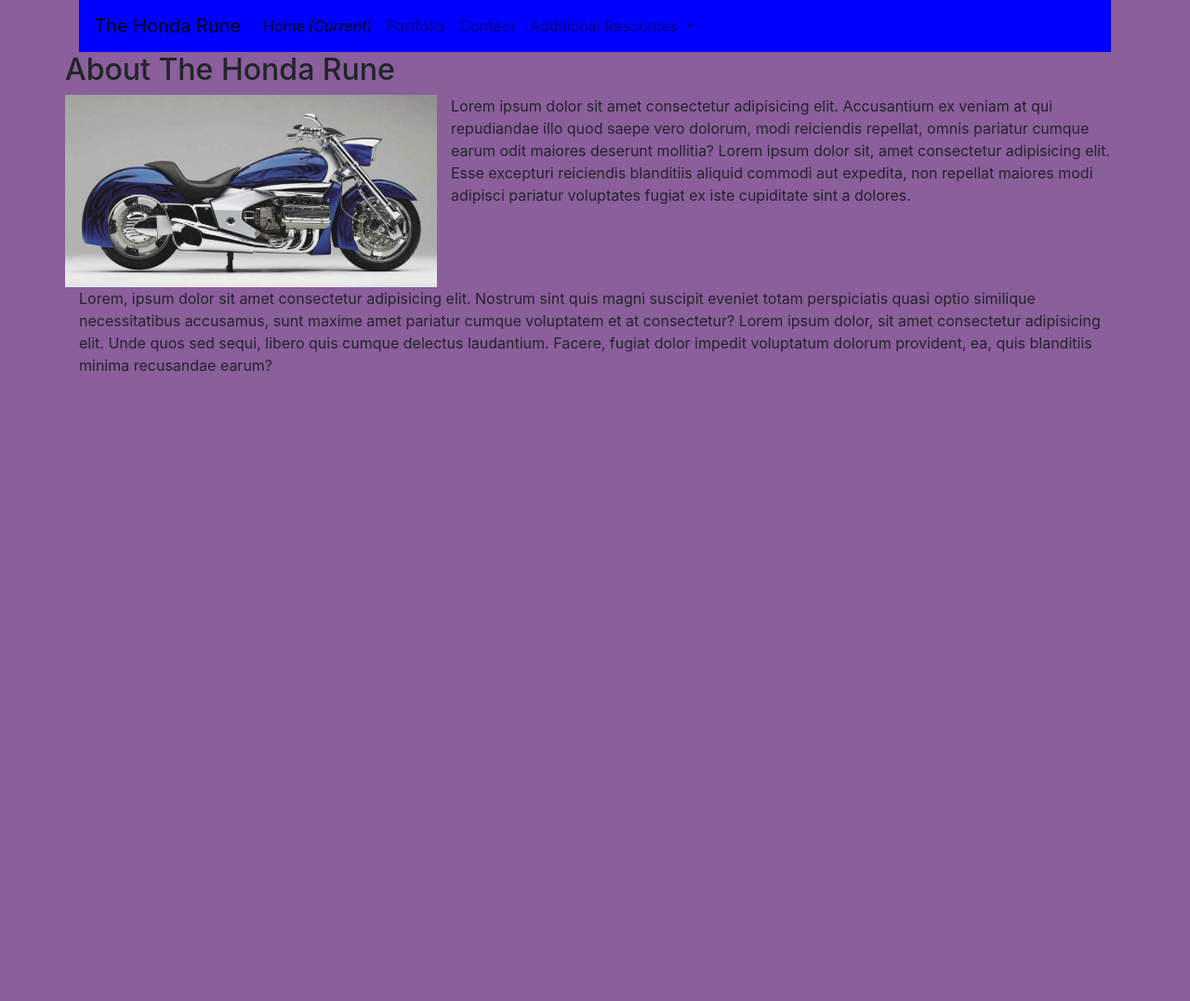
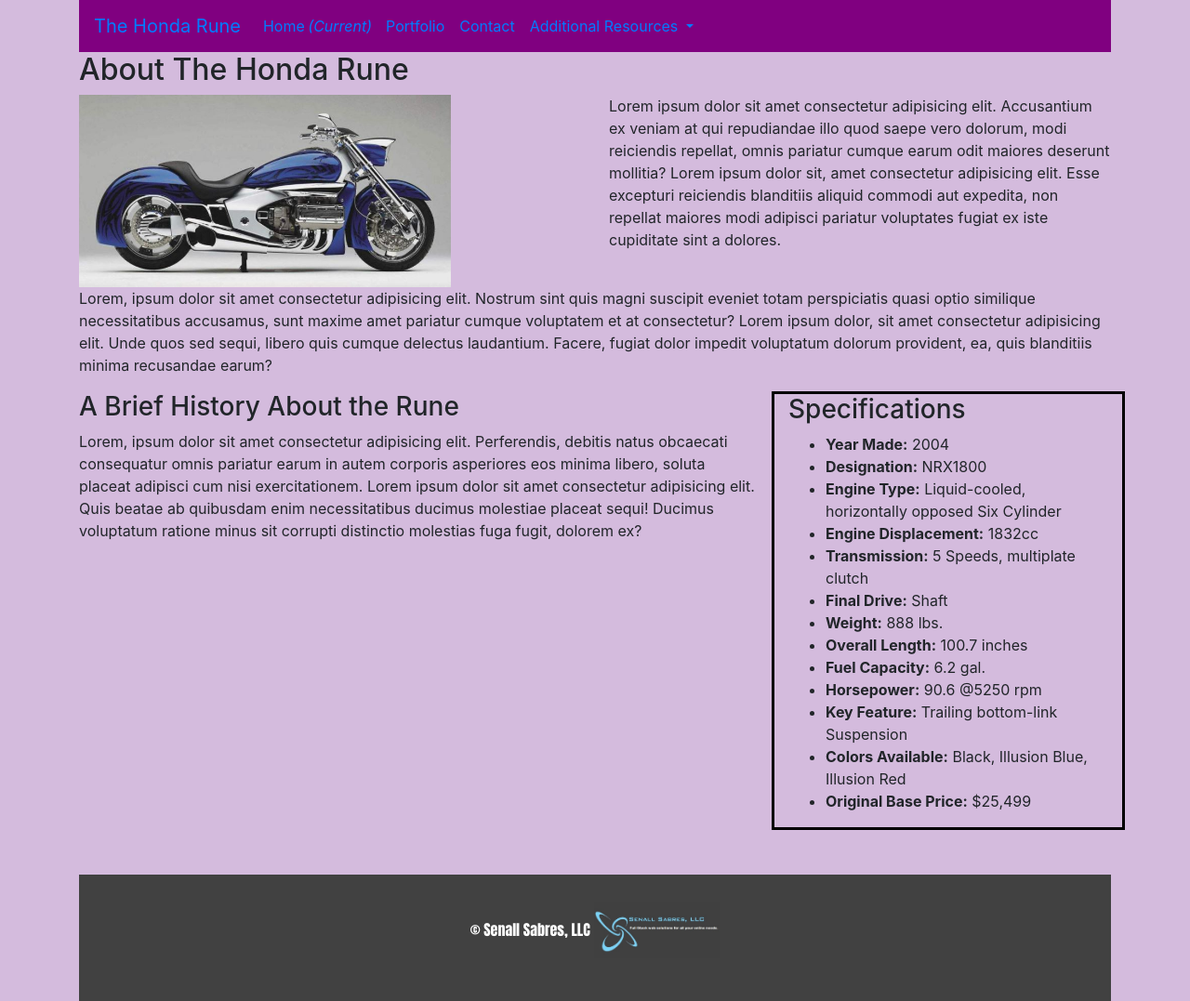
Before and after one commit to mrllanes/Portfolio, a plain HTML site: page index.html in a window 1280 px wide. Shown: the whole page at 93% size. Before the commit the page ends 800 px from the top, so only its background shows below. Drawn offline with nearby package versions, Linux system fonts and the light colour scheme.

Commit message:
Updates to index adding main body content

```diff
--- a/index.html
+++ b/index.html
@@ -12,7 +12,7 @@
 
 <!--Navigation Bar for all pages are the same-->
     <div class="container">
-        <nav class="navbar navbar-expand-lg navbar-light bg-light">
+        <nav class="navbar navbar-expand-lg bg-light text-light">
             <a class="navbar-brand" href="#">The Honda Rune</a>
             <button class="navbar-toggler" type="button" data-toggle="collapse" data-target="#navbarNavDropdown" aria-controls="navbarNavDropdown" aria-expanded="false" aria-label="Toggle navigation">
                 <span class="navbar-toggler-icon"></span>
@@ -49,13 +49,13 @@
     <div class="container">
         <!--First Row for Header/Title-->
         <div class="row">
-            <header>
+            <div class="col">
                 <h2>About The Honda Rune</h2>
-            </header>
+            </div>
         </div>
         <!--Second Row for Main image and quick description-->
         <div class="row">
-            <div class="col-">
+            <div class="col">
                 <img src="images/Rune04.jpg" width="400px" alt="Illusion Blue image of Rune, no rider">
             </div>
             <div class="col-sm">
@@ -67,12 +67,44 @@
                 <p>Lorem, ipsum dolor sit amet consectetur adipisicing elit. Nostrum sint quis magni suscipit eveniet totam perspiciatis quasi optio similique necessitatibus accusamus, sunt maxime amet pariatur cumque voluptatem et at consectetur? Lorem ipsum dolor, sit amet consectetur adipisicing elit. Unde quos sed sequi, libero quis cumque delectus laudantium. Facere, fugiat dolor impedit voluptatum dolorum provident, ea, quis blanditiis minima recusandae earum?</p>
             </div>
         </div>
+        <!--Main Content-->
+        <div class="row">
+            <div class="col-8">
+                <h3>A Brief History About the Rune</h3>
+                <p>Lorem, ipsum dolor sit amet consectetur adipisicing elit. Perferendis, debitis natus obcaecati consequatur omnis pariatur earum in autem corporis asperiores eos minima libero, soluta placeat adipisci cum nisi exercitationem. Lorem ipsum dolor sit amet consectetur adipisicing elit. Quis beatae ab quibusdam enim necessitatibus ducimus molestiae placeat sequi! Ducimus voluptatum ratione minus sit corrupti distinctio molestias fuga fugit, dolorem ex?</p>
+            </div>
+            <div class="col col-list">
+                <h3>Specifications</h3>
+                    <ul>
+                        <li><strong>Year Made:</strong> 2004</li>
+                        <li><strong>Designation:</strong> NRX1800</li>
+                        <li><strong>Engine Type:</strong> Liquid-cooled, horizontally opposed Six Cylinder</li>
+                        <li><strong>Engine Displacement:</strong> 1832cc</li>
+                        <li><strong>Transmission:</strong> 5 Speeds, multiplate clutch</li>
+                        <li><strong>Final Drive:</strong> Shaft</li>
+                        <li><strong>Weight:</strong> 888 lbs.</li>
+                        <li><strong>Overall Length:</strong> 100.7 inches</li>
+                        <li><strong>Fuel Capacity:</strong> 6.2 gal.</li>
+                        <li><strong>Horsepower:</strong> 90.6 @5250 rpm</li>
+                        <li><strong>Key Feature:</strong> Trailing bottom-link Suspension</li>
+                        <li><strong>Colors Available:</strong> Black, Illusion Blue, Illusion Red</li>
+                        <li><strong>Original Base Price:</strong> $25,499</li>
+                    </ul>
+                </div>
+        </div>
     </div>
 
-    <footer>
+    <br>
+    <br>
 
-    </footer>
+    <!--Footer Area-->
+    <div class="container">
+        <footer>
+            <p>&copy; Senall Sabres, LLC <img src="images/sslogo.jpg" height="60px"></p>
+        </footer>
+    </div>
 
+    <!--Bootstrap Script source links-->
     <script src="https://code.jquery.com/jquery-3.5.1.slim.min.js" integrity="sha384-DfXdz2htPH0lsSSs5nCTpuj/zy4C+OGpamoFVy38MVBnE+IbbVYUew+OrCXaRkfj" crossorigin="anonymous"></script>
     <script src="https://cdn.jsdelivr.net/npm/bootstrap@4.5.3/dist/js/bootstrap.bundle.min.js" integrity="sha384-ho+j7jyWK8fNQe+A12Hb8AhRq26LrZ/JpcUGGOn+Y7RsweNrtN/tE3MoK7ZeZDyx" crossorigin="anonymous"></script>
 </body>
--- a/style.css
+++ b/style.css
@@ -1,8 +1,10 @@
 
 /*Stylesheet for the Honda Rune Portfolio site*/
 
+
+/*Semantic definitions*/
 body {
-    background-color: rgb(139, 94, 156);
+    background-color: rgb(212, 187, 221);
 }
 
 span {
@@ -13,12 +15,26 @@ nav {
     color: white;
 }
 
-.bg-light {
-    background-color: blue !important;
+/* Class definitions for the Footer */
+footer {
+    padding: 30px;
+    background-color: rgb(65, 65, 65);
+    clear: both;
+    font-family: Impact, Haettenschweiler, 'Arial Narrow Bold', sans-serif;
+    text-align: center;
+    color: white;
 }
 
 
+/*Class definitions*/
+.bg-light {
+    background-color: purple !important;
+}
 
 .sr-only {
     position: relative;
 }
+
+.col-list {
+    border: 3px solid black;
+}
```
Also changed, not shown: images/sslogo.jpg (added).
